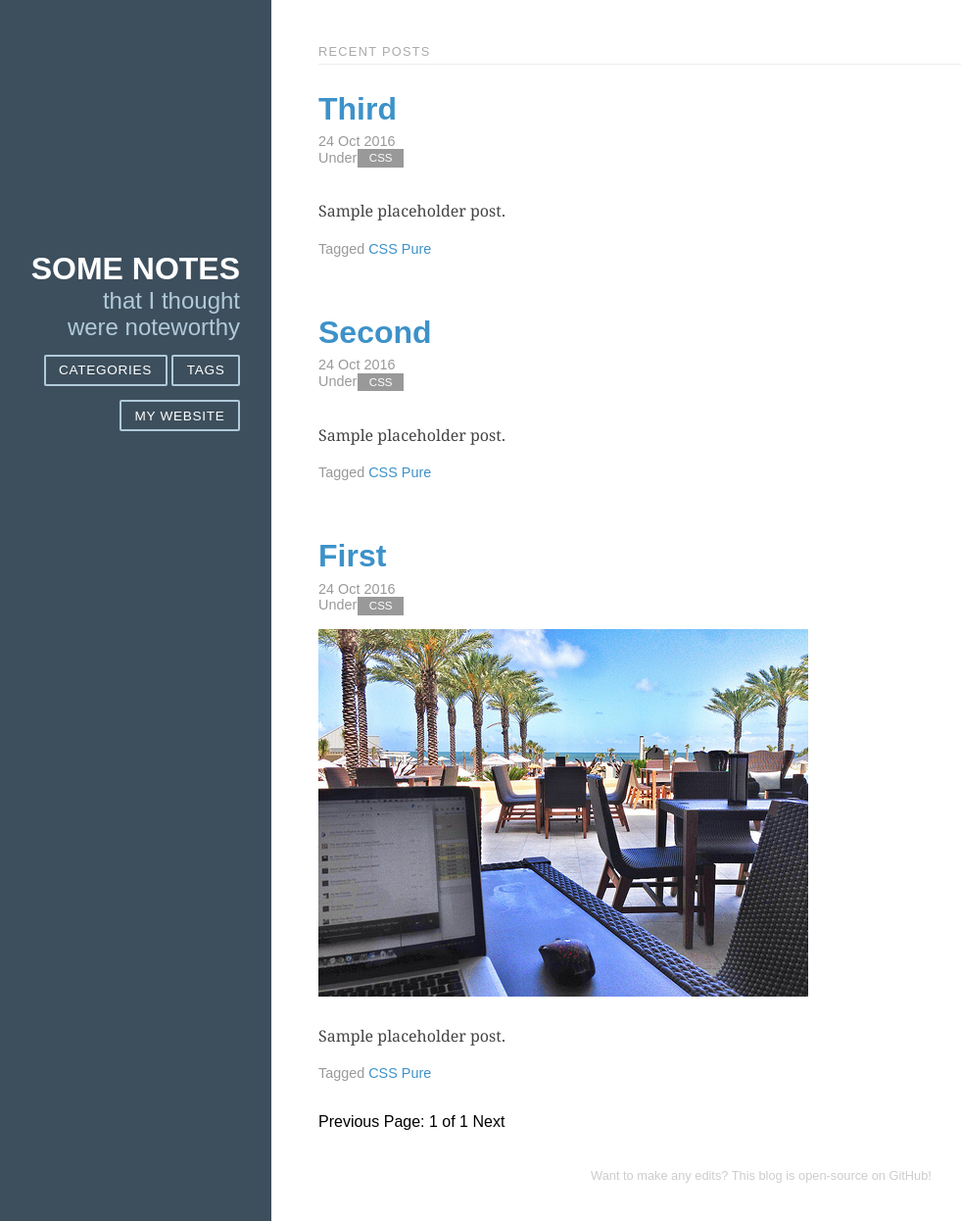
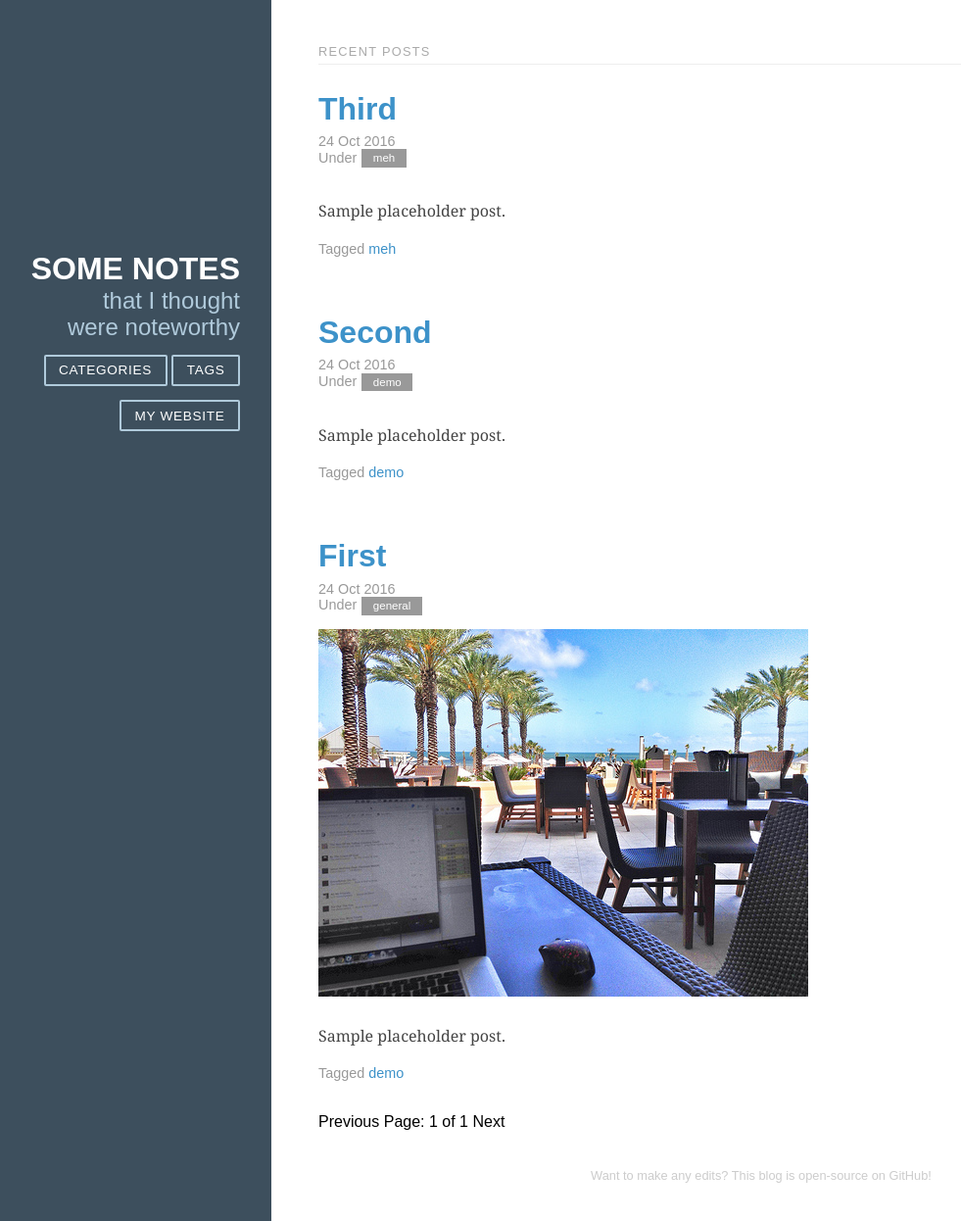
Before and after one commit to monaqvi/monaqvi.github.io, a Jekyll site: the page built from notes/index.html, in a window 1280 px wide and 1246 px high. Shown: the whole window at 98% size, without its empty margins (43-1024 px from the left). Built offline with Jekyll 4.4.1, drawn with Linux system fonts in a browser that asks for light colours; nearby versions of some CDN libraries; the list of posts is cut into pages by our own code; comment, search, counter and statistics services are not loaded.

Commit message:
Dynamic categories and tags

```diff
--- a/notes/index.html
+++ b/notes/index.html
@@ -17,7 +17,10 @@ description: My notes and scribbles
         </info>
       </p>
       <p class="post-meta">
-        Under<a class="post-category" href="#">CSS</a>
+        Under
+        {% for category in post.categories %}
+        <a class="post-category" href="./categories#{{ category }}-ref">{{ category }}</a>
+        {% endfor %}
       </p>
     </header>
     <div class="post-description">
@@ -35,8 +38,9 @@ description: My notes and scribbles
     </div>
     <p class="post-meta">
       Tagged
-        <a href="#">CSS</a>
-        <a href="#">Pure</a>
+        {% for tag in post.tags %}
+        <a href="./tags#{{ tag }}-ref">{{ tag }}</a>
+        {% endfor %}
     </p>
     <!-- Disqus comment count -->
     <div>
```
